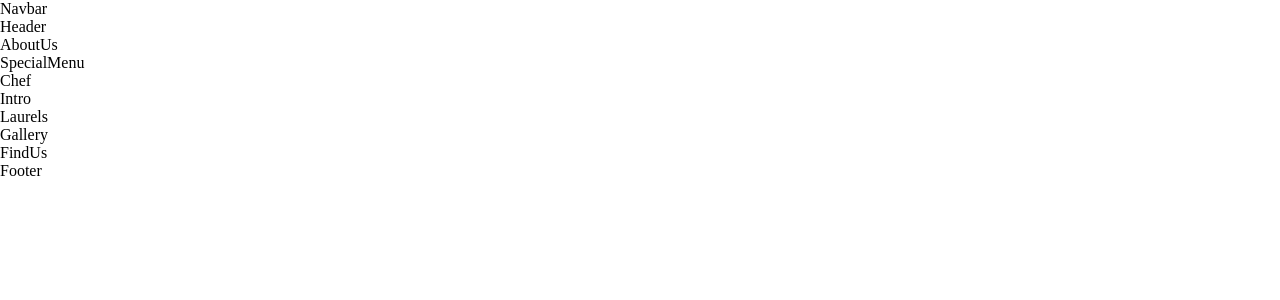
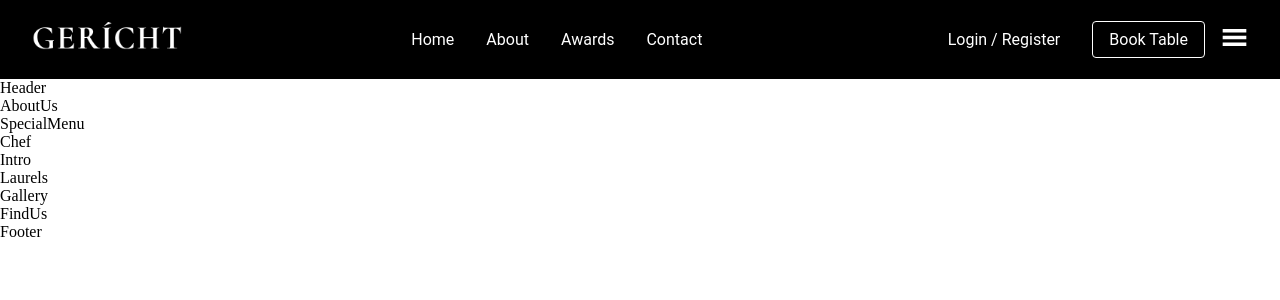
Before and after one commit to jasangill1/cactusclubcafedemo, a React (Create React App) app: page / in a window 1280 px wide. Shown: the top 300 px of the page. Built offline with nearby package versions, Linux system fonts and the light colour scheme; a web font is replaced by a local one.

Commit message:
Navbar Styling

```diff
--- a/src/components/Navbar/Navbar.css
+++ b/src/components/Navbar/Navbar.css
@@ -0,0 +1,172 @@
+:root {
+    --color-black: #000;
+    --color-grey: #888;
+    --primary-font: 'Roboto', sans-serif;
+  }
+
+  .app__navbar {
+    display: flex;
+    width: 100%;
+    justify-content: space-between;
+    align-items: center;
+    background: var(--color-black);
+    padding: 1rem 2rem;
+  }
+
+  .app__navbar__logo img {
+    width: 150px;
+  }
+
+  .app__navbar__hamburger {
+    display: none;
+    font-size: 24px;
+    cursor: pointer;
+  }
+
+  .app__navbar-links {
+    flex: 1;
+    display: flex;
+    justify-content: center;
+    align-items: center;
+    list-style: none;
+    font-family: var(--primary-font);
+  }
+
+  .app__navbar-links li {
+    margin: 0 1rem;
+  }
+
+  .app__navbar-links li:hover a {
+    color: var(--color-grey);
+  }
+
+  .app__navbar-links a {
+    text-decoration: none;
+    color: #fff;
+    font-size: 1rem;
+    transition: color 0.3s ease;
+  }
+
+  .app__navbar__login {
+    display: flex;
+    justify-content: flex-end;
+    align-items: center;
+    font-family: var(--primary-font);
+  }
+
+  .app__navbar__login a {
+    margin: 0 1rem;
+    text-decoration: none;
+    color: #fff;
+    font-size: 1rem;
+    transition: color 0.3s ease;
+  }
+
+  .app__navbar__login a:hover {
+    color: var(--color-grey);
+  }
+
+  .book-table {
+    border: 1px solid #fff;
+    padding: 0.5rem 1rem;
+    border-radius: 4px;
+    transition: background-color 0.3s ease, color 0.3s ease;
+  }
+
+  .book-table:hover {
+    background-color: #fff;
+    color: var(--color-black);
+  }
+
+  .app__navbar-smallscreen {
+    display: none;
+  }
+
+  .app__navbar-smallscreen_overlay {
+    position: fixed;
+    top: 0;
+    left: 0;
+    width: 100%;
+    height: 100vh;
+    background-color: var(--color-black);
+    transition: 0.5s ease;
+
+    flex-direction: column;
+    z-index: 5;
+  }
+
+  .app__navbar-smallscreen_overlay .overlay__close {
+    font-size: 27px;
+    color: var(--color-golden);
+    cursor: pointer;
+
+    position: absolute;
+    top: 20px;
+    right: 20px;
+  }
+
+
+
+.app__navbar-smallscreen-links {
+    display: flex;
+    flex-direction: column;
+    align-items: center;
+    list-style: none;
+    font-family: var(--primary-font);
+    padding: 0;
+    margin-top: 2rem;
+  }
+
+  .app__navbar-smallscreen-links li {
+    margin: 1rem 0;
+  }
+
+  .app__navbar-smallscreen-links a {
+    text-decoration: none;
+    color: #fff;
+    font-size: 1rem;
+    transition: color 0.3s ease;
+  }
+
+  .app__navbar-smallscreen-links a:hover {
+    color: var(--color-grey);
+  }
+
+
+  @media screen and (max-width: 1150px) {
+    .app__navbar__hamburger {
+      display: block;
+    }
+
+    .app__navbar-links,
+    .app__navbar__login {
+      display: none;
+    }
+
+    .app__navbar-smallscreen {
+      display: block;
+    }
+  }
+
+  @media screen and (max-width: 600px) {
+    .app__navbar {
+      padding: 1rem;
+    }
+
+    .app__navbar__logo img {
+      width: 100px;
+    }
+
+    .app__navbar__hamburger {
+      display: block;
+    }
+
+    .app__navbar-links,
+    .app__navbar__login {
+      display: none;
+    }
+
+    .app__navbar-smallscreen {
+      display: block;
+    }
+  }
--- a/src/components/Navbar/Navbar.jsx
+++ b/src/components/Navbar/Navbar.jsx
@@ -1,11 +1,44 @@
 import React from 'react';
-
+import { GiHamburgerMenu } from 'react-icons/gi';
+import images from '../../constants/images';
+import { MdOutlineRestaurantMenu } from 'react-icons/md';
 import './Navbar.css';
 
-const Navbar = () => (
-  <div>
-    Navbar
-  </div>
-);
+const Navbar = () => {
+  const [toggleMenu, setToggleMenu] = React.useState(false);
+
+  return (
+    <nav className="app__navbar">
+      <div className="app__navbar__logo">
+        <img src={images.gericht} alt="logo" />
+      </div>
+      <ul className="app__navbar-links">
+        <li><a href="#home">Home</a></li>
+        <li><a href="#about">About</a></li>
+        <li><a href="#awards">Awards</a></li>
+        <li><a href="#contact">Contact</a></li>
+      </ul>
+      <div className="app__navbar__login">
+        <a href="#login">Login / Register</a>
+        <a href="/" className="book-table">Book Table</a>
+      </div>
+      <div className="app__navbar__smallscreen">
+        <GiHamburgerMenu color='#fff' fontSize={27} onClick={() => setToggleMenu(true)} />
+
+        {toggleMenu && (
+          <div className="app__navbar-smallscreen_overlay flex__center side-bottom">
+            <MdOutlineRestaurantMenu fontSize={27} className="overlay__close" onClick={() => setToggleMenu(false)} />
+            <ul className="app__navbar-smallscreen-links">
+              <li><a href="#home">Home</a></li>
+              <li><a href="#about">About</a></li>
+              <li><a href="#awards">Awards</a></li>
+              <li><a href="#contact">Contact</a></li>
+            </ul>
+          </div>
+        )}
+      </div>
+    </nav>
+  );
+}
 
 export default Navbar;
--- a/src/index.js
+++ b/src/index.js
@@ -2,6 +2,6 @@
 import ReactDOM from 'react-dom';
 
 import './index.css';
-import App from './App';
+import App from './App.js';
 
 ReactDOM.render(<App />, document.getElementById('root'));
```
